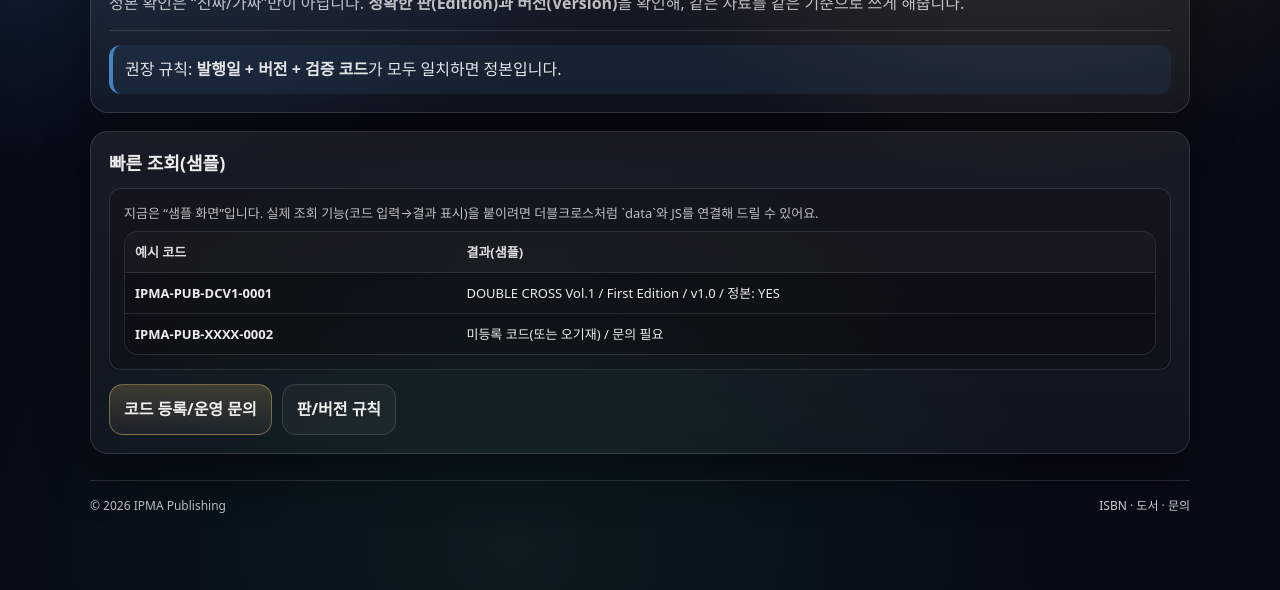
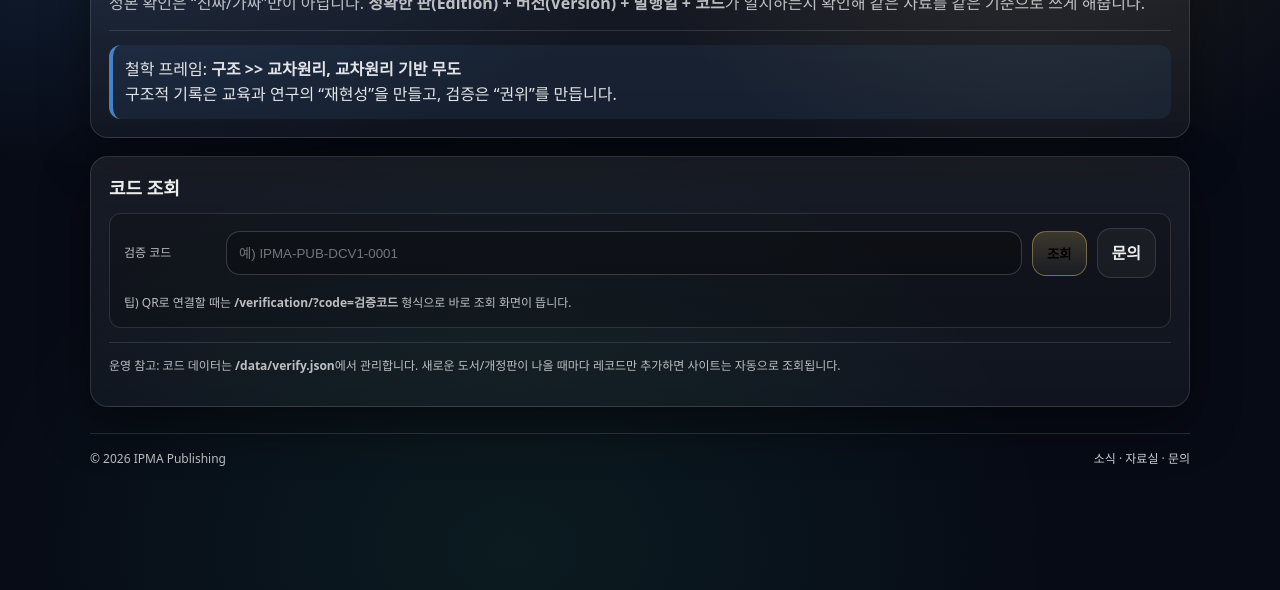
Before and after one commit to jeonseongkweon-cloud/ipma-publishing, a plain HTML site: page verification/index.html in a window 1280 px wide. Shown: the part 210-800 px from the top of the page. Drawn offline with Linux system fonts and the light colour scheme.

Commit message:
Update index.html

```diff
--- a/verification/index.html
+++ b/verification/index.html
@@ -11,10 +11,14 @@
 <body>
 <header class="topbar">
   <div class="container topbar-inner">
-    <a class="brand" href="../"><div class="logo"><b>IP</b></div><div><div class="t1">IPMA Publishing</div><div class="t2">Official Publishing & Archive</div></div></a>
+    <a class="brand" href="../">
+      <div class="logo" aria-hidden="true"><b>IP</b></div>
+      <div><div class="t1">IPMA Publishing</div><div class="t2">Official Publishing & Archive</div></div>
+    </a>
     <nav class="nav">
       <a class="pill home" href="../">홈(../)</a>
       <a class="pill" data-nav href="../catalog/">도서</a>
+      <a class="pill" data-nav href="../series/">시리즈</a>
       <a class="pill" data-nav href="../isbn/">ISBN</a>
       <a class="pill" data-nav href="../resources/">자료실</a>
       <a class="pill" data-nav href="../contact/">문의</a>
@@ -29,41 +33,71 @@
       <h1>정본 확인(Verification)</h1>
       <p class="lead">
         정본 확인은 “진짜/가짜”만이 아닙니다.
-        <b>정확한 판(Edition)과 버전(Version)</b>을 확인해, 같은 자료를 같은 기준으로 쓰게 해줍니다.
+        <b>정확한 판(Edition) + 버전(Version) + 발행일 + 코드</b>가 일치하는지 확인해
+        같은 자료를 같은 기준으로 쓰게 해줍니다.
       </p>
       <div class="hr"></div>
       <div class="notice">
-        권장 규칙: <b>발행일 + 버전 + 검증 코드</b>가 모두 일치하면 정본입니다.
+        철학 프레임: <b>구조 &gt;&gt; 교차원리, 교차원리 기반 무도</b><br/>
+        구조적 기록은 교육과 연구의 “재현성”을 만들고, 검증은 “권위”를 만듭니다.
       </div>
     </div>
   </section>
 
   <section class="card pad">
-    <h2>빠른 조회(샘플)</h2>
-    <div class="item">
-      <p class="small" style="margin:0 0 8px;">
-        지금은 “샘플 화면”입니다. 실제 조회 기능(코드 입력→결과 표시)을 붙이려면
-        더블크로스처럼 `data`와 JS를 연결해 드릴 수 있어요.
-      </p>
-      <table class="table">
-        <tr><th>예시 코드</th><th>결과(샘플)</th></tr>
-        <tr><td><b>IPMA-PUB-DCV1-0001</b></td><td>DOUBLE CROSS Vol.1 / First Edition / v1.0 / 정본: YES</td></tr>
-        <tr><td><b>IPMA-PUB-XXXX-0002</b></td><td>미등록 코드(또는 오기재) / 문의 필요</td></tr>
+    <h2>코드 조회</h2>
+
+    <form id="verifyForm" class="item" style="display:flex; gap:10px; flex-wrap:wrap; align-items:center;">
+      <label for="verifyCode" class="small" style="min-width:92px;">검증 코드</label>
+      <input
+        id="verifyCode"
+        type="text"
+        inputmode="text"
+        autocomplete="off"
+        placeholder="예) IPMA-PUB-DCV1-0001"
+        style="flex:1; min-width:240px; height:44px; border-radius:14px; border:1px solid rgba(255,255,255,.18); background:rgba(0,0,0,.22); color:rgba(255,255,255,.92); padding:0 12px;"
+      />
+      <button class="btn primary" type="submit">조회</button>
+      <a class="btn" href="../contact/">문의</a>
+      <div class="small" style="width:100%; margin-top:6px;">
+        팁) QR로 연결할 때는 <b>/verification/?code=검증코드</b> 형식으로 바로 조회 화면이 뜹니다.
+      </div>
+    </form>
+
+    <div id="verifyResult" class="item" style="margin-top:12px; display:none;">
+      <div style="display:flex; align-items:center; justify-content:space-between; gap:10px; flex-wrap:wrap;">
+        <h3 id="resultTitle" style="margin:0; font-size:15px;">조회 결과</h3>
+        <span id="resultBadge" class="badge">—</span>
+      </div>
+      <div class="hr"></div>
+
+      <table class="table" aria-label="정본 확인 결과 표">
+        <tbody id="resultTable"></tbody>
       </table>
+
+      <p id="resultNote" class="small" style="margin-top:10px;"></p>
+
+      <div id="quickLinks" class="btnrow" style="display:none;">
+        <a class="btn" href="../isbn/">판/버전 규칙</a>
+        <a class="btn" href="../catalog/">도서 목록</a>
+        <a class="btn blue" href="../resources/">자료실</a>
+      </div>
     </div>
 
-    <div class="btnrow">
-      <a class="btn primary" href="../contact/">코드 등록/운영 문의</a>
-      <a class="btn" href="../isbn/">판/버전 규칙</a>
-    </div>
+    <div class="hr"></div>
+    <p class="small">
+      운영 참고: 코드 데이터는 <b>/data/verify.json</b>에서 관리합니다.
+      새로운 도서/개정판이 나올 때마다 레코드만 추가하면 사이트는 자동으로 조회됩니다.
+    </p>
   </section>
 
   <footer class="footer">
     <div>© <span data-year></span> IPMA Publishing</div>
-    <div><a href="../isbn/">ISBN</a> · <a href="../catalog/">도서</a> · <a href="../contact/">문의</a></div>
+    <div><a href="../news/">소식</a> · <a href="../resources/">자료실</a> · <a href="../contact/">문의</a></div>
   </footer>
 </main>
 
 <script src="../assets/js/app.js"></script>
+<script src="../assets/js/verify.js"></script>
 </body>
 </html>
```
